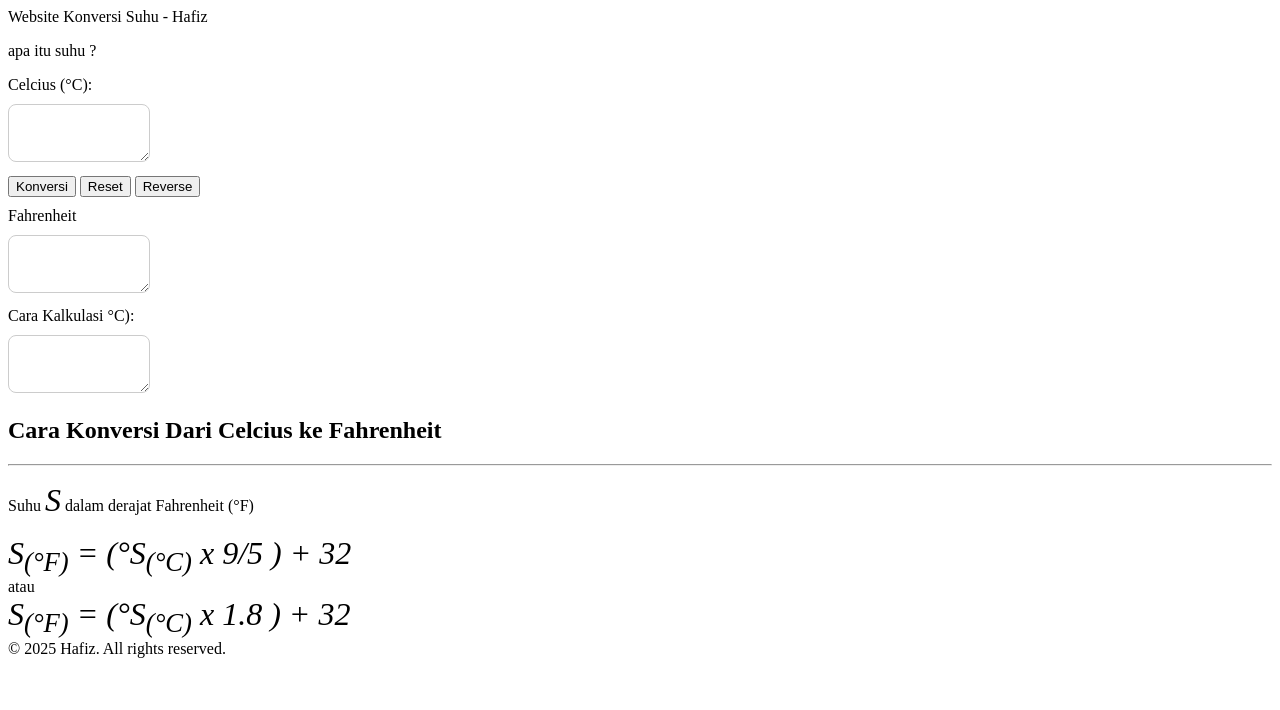
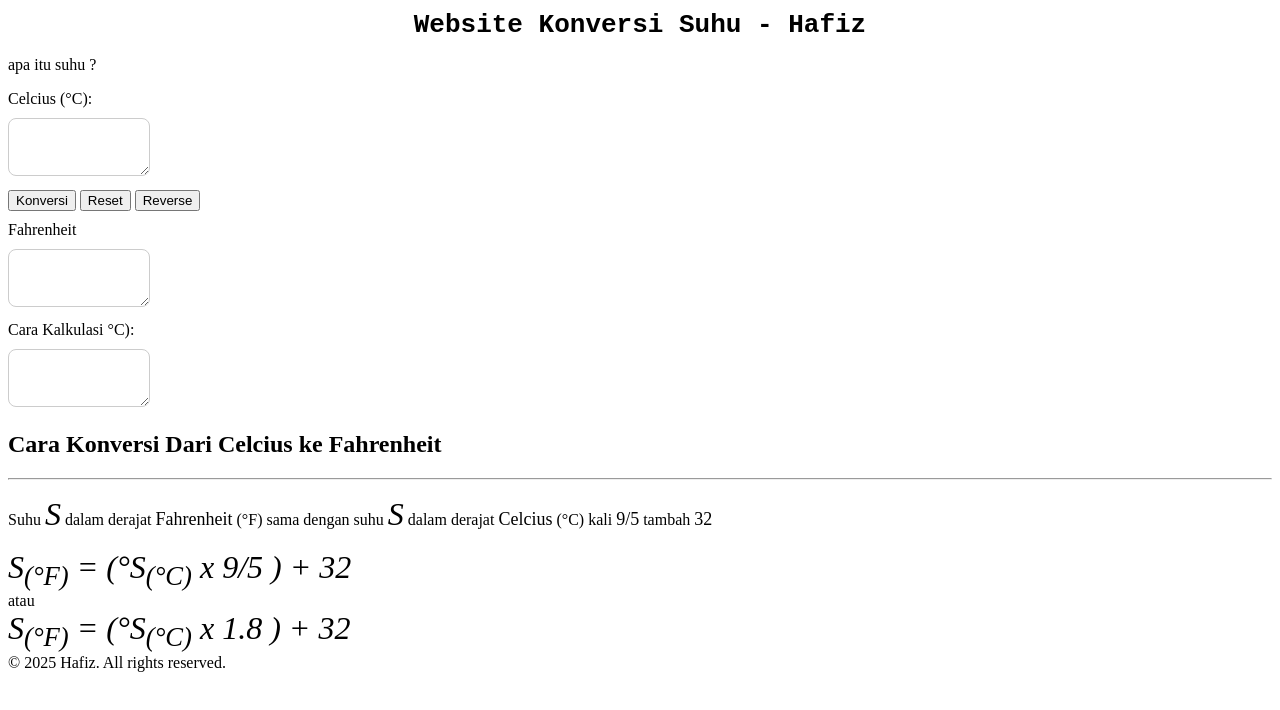
Before and after one commit to revou-fundamental-course/21-apr-25-Hafiz, a plain HTML site: page index.html in a window 1280 px wide. Drawn offline with Linux system fonts and the light colour scheme.

Commit message:
update 2

```diff
--- a/css/style.css
+++ b/css/style.css
@@ -14,3 +14,10 @@ textarea {
 .form-class {
     margin-bottom: 10px;
 }
+
+h1 {
+    margin: 10px;
+    display: flex;
+    justify-content: space-around;
+    font-family: monospace;
+}
--- a/index.html
+++ b/index.html
@@ -12,13 +12,14 @@
 
 <body>
     <!-- Header Content -->
-    <header>Website Konversi Suhu - Hafiz</header>
+    <header>
+        <h1>Website Konversi Suhu - Hafiz</h1>
+    </header>
 
     <!-- Main Content -->
     <main>
         <!-- Introduction -->
         <section>
-        <!-- Intro -->
          <p>apa itu suhu ?</p>
         </section>
 
@@ -64,12 +65,12 @@
 
         <!-- Informasi Tambahan -->
         <section>
-            <h1>Cara Konversi Dari Celcius ke Fahrenheit</h1>
+            <h2>Cara Konversi Dari Celcius ke Fahrenheit</h2>
         </section>
 
         <hr />
 
-        <p>Suhu <span class="formula">S</span> dalam derajat Fahrenheit (&deg;F)</p>
+        <p>Suhu <span class="formula">S</span> dalam derajat <span style="font-size: large;">Fahrenheit</span> (&deg;F) sama dengan suhu <span class="formula">S</span> dalam derajat <span style="font-size: large;">Celcius</span> (&deg;C) kali <span style="font-size: large;">9/5</span> tambah <span style="font-size: large;">32</span></p>
 
         <!-- Formula -->
         <div class="formula">
```
